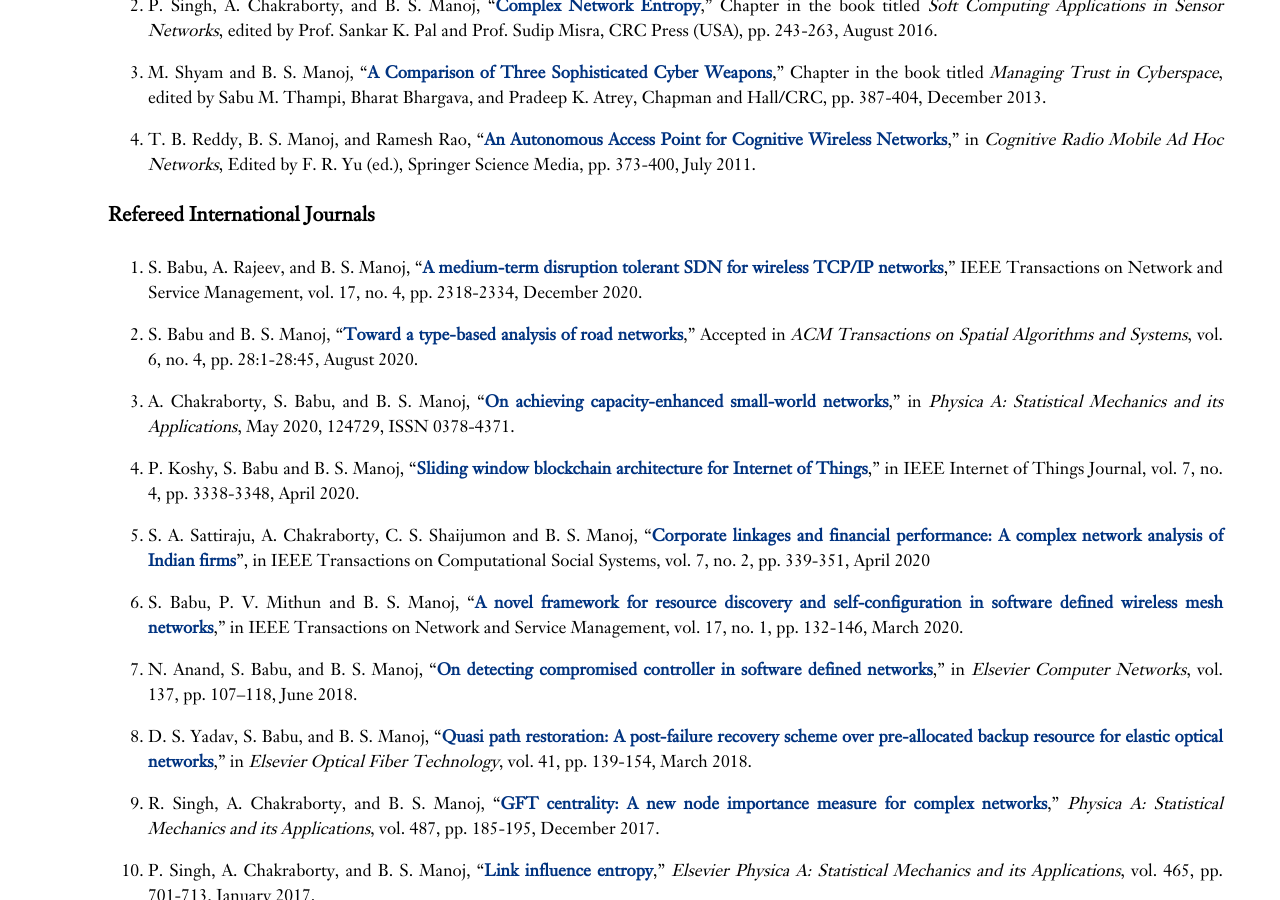
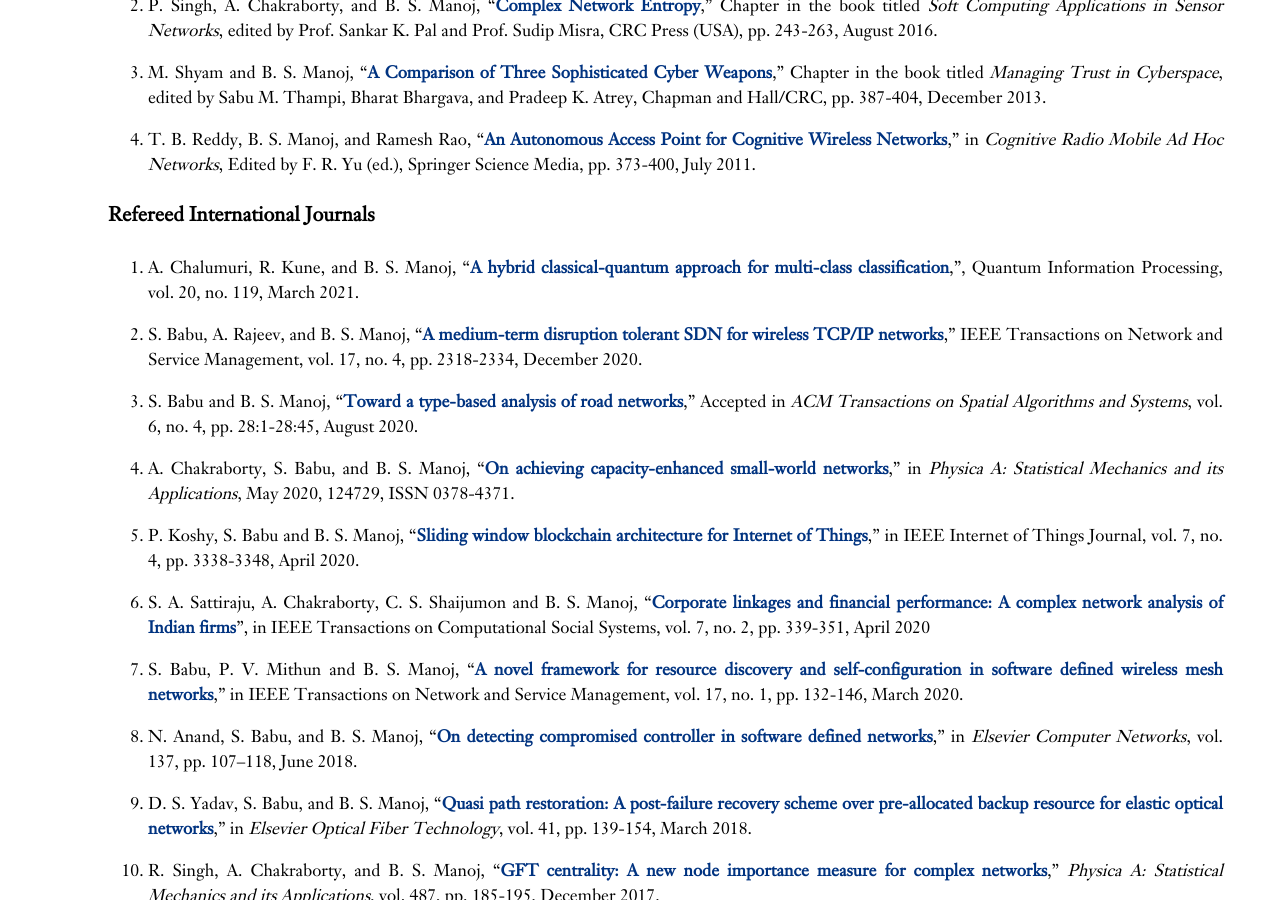
Before and after one commit to iist-sysnet/iist-sysnet.github.io, a Jekyll site: the page built from publications.md, in a window 1280 px wide and 900 px high, scrolled down 517 px. Built offline with Jekyll 4.4.1, drawn with Linux system fonts in a browser that asks for light colours.

Commit message:
Update publications.md

```diff
--- a/publications.md
+++ b/publications.md
@@ -33,6 +33,8 @@ https://doi.org/10.1007/978-1-4419-6172-3_15){:target="_blank"}," in
 Springer Science Media, pp. 373-400, July 2011.
 
 #### Refereed International Journals
+
+17. A. Chalumuri, R. Kune, and B. S. Manoj, "[**A hybrid classical-quantum approach for multi-class classification**](https://doi.org/10.1007/s11128-021-03029-9){:target="_blank"},", Quantum Information Processing, vol. 20, no. 119, March 2021.
 
 16. S. Babu, A. Rajeev, and B. S. Manoj, "[**A medium-term disruption tolerant SDN for wireless TCP/IP networks**](https://doi.org/10.1109/TNSM.2020.3023889){:target="_blank"}," IEEE Transactions on Network and Service Management, vol. 17, no. 4, pp. 2318-2334, December 2020.
 
```
